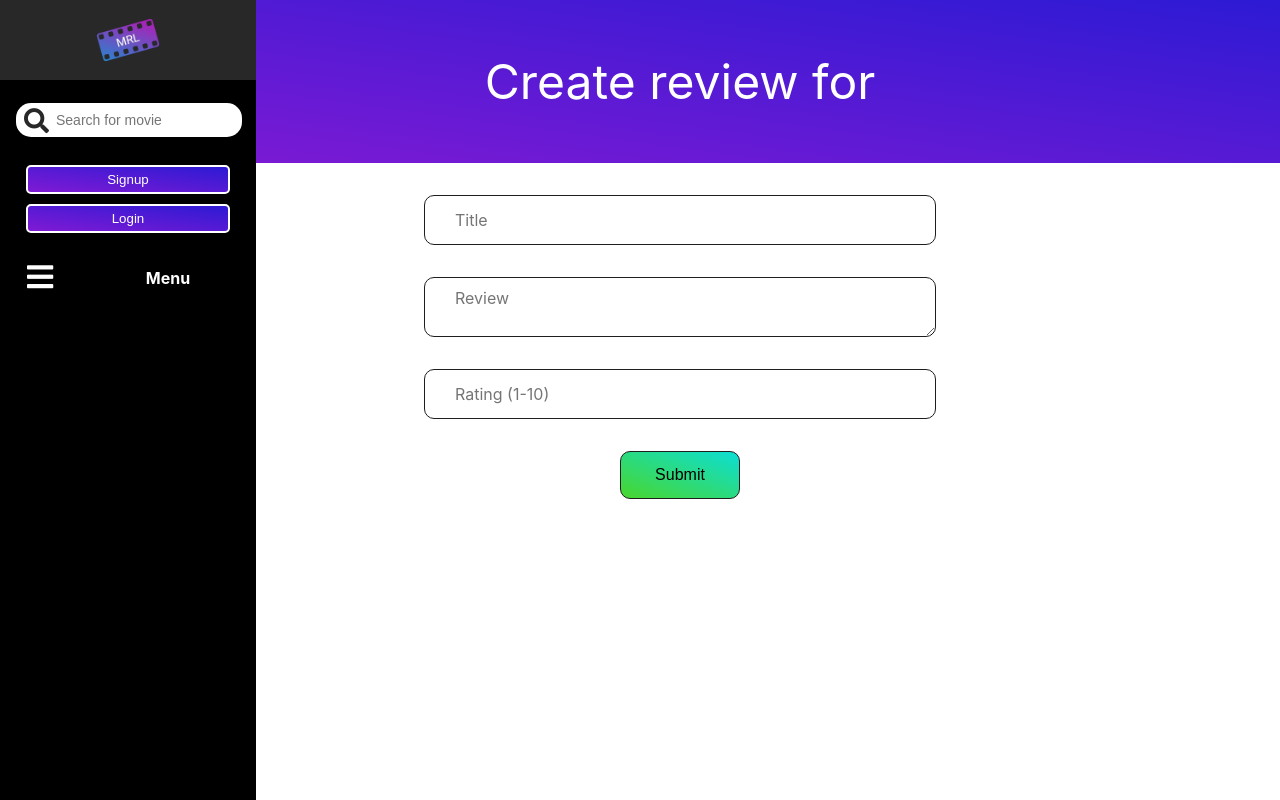
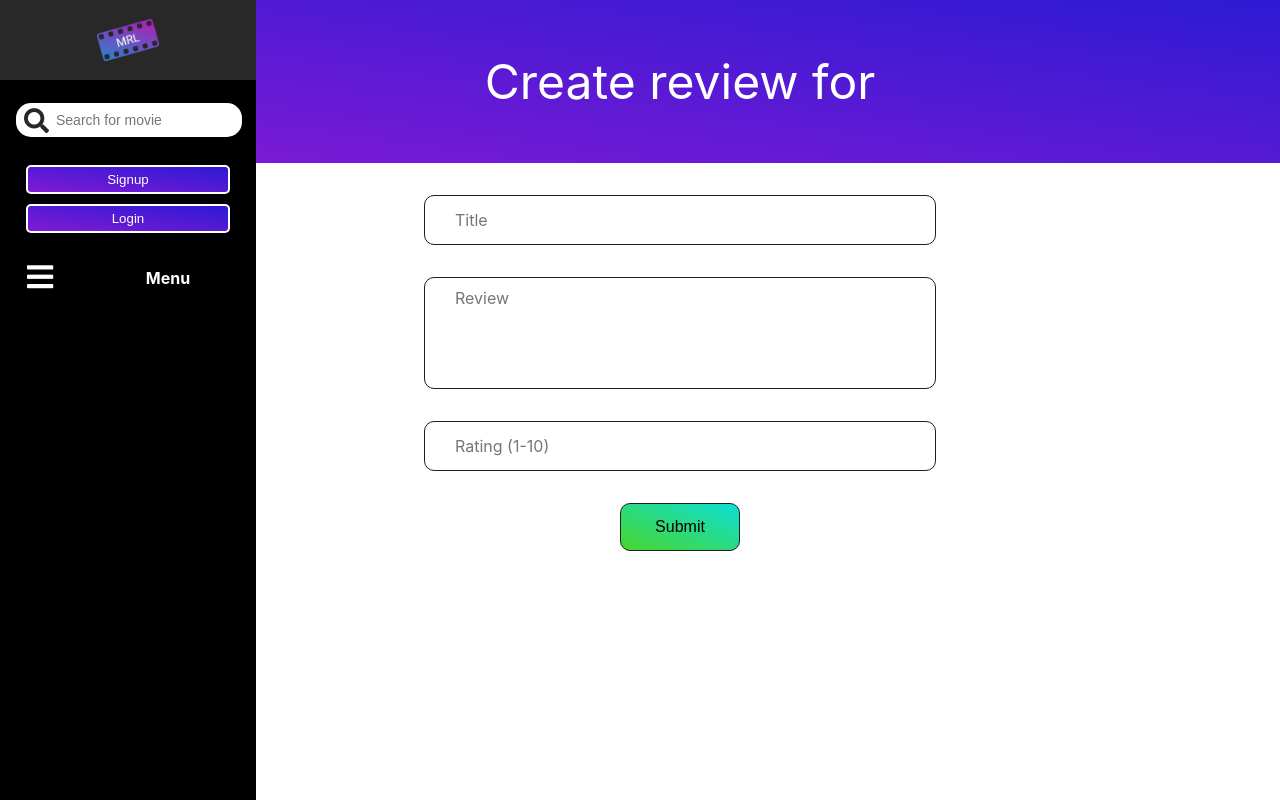
Before and after one commit to lukeaelder/Capstone1, a Flask app: template templates/movies/review.html in a window 1280 px wide. Run offline with Flask 2, Linux system fonts and the light colour scheme; the template is opened without the code that fills it: values that come from a table or form of the project are taken from there, others are empty; parts of the project's set-up code (start-up, migrations or seed data) failed here and were passed over; some libraries are stand-ins or nearby versions.

Commit message:
Updated textarea size

```diff
--- a/static/stylesheets/list.css
+++ b/static/stylesheets/list.css
@@ -30,13 +30,15 @@
     font-size: 1rem;
     padding: 0 0 0 30px;
     max-width: 40%;
-    max-height: 200px;
+    max-height: 100px;
     min-height: 3rem;
     min-width: 400px;
     font-family: -apple-system, BlinkMacSystemFont, 'Segoe UI', Roboto, Oxygen, Ubuntu, Cantarell, 'Open Sans', 'Helvetica Neue', sans-serif;
 }
 
 .list-form textarea {
+    height: 100px;
+    resize: none;
     padding-top: 10px;
 }
 
--- a/static/stylesheets/user.css
+++ b/static/stylesheets/user.css
@@ -23,13 +23,15 @@
     padding: 0 0 0 30px;
     max-width: 40%;
     min-width: 400px;
-    max-height: 400px;
+    max-height: 100px;
     min-height: 3rem;
     font-family: -apple-system, BlinkMacSystemFont, 'Segoe UI', Roboto, Oxygen, Ubuntu, Cantarell, 'Open Sans', 'Helvetica Neue', sans-serif;
 }
 
 .user-form textarea {
+    height: 100px;
     padding-top: 10px;
+    resize: none;
 }
 
 .user-form button {
```
